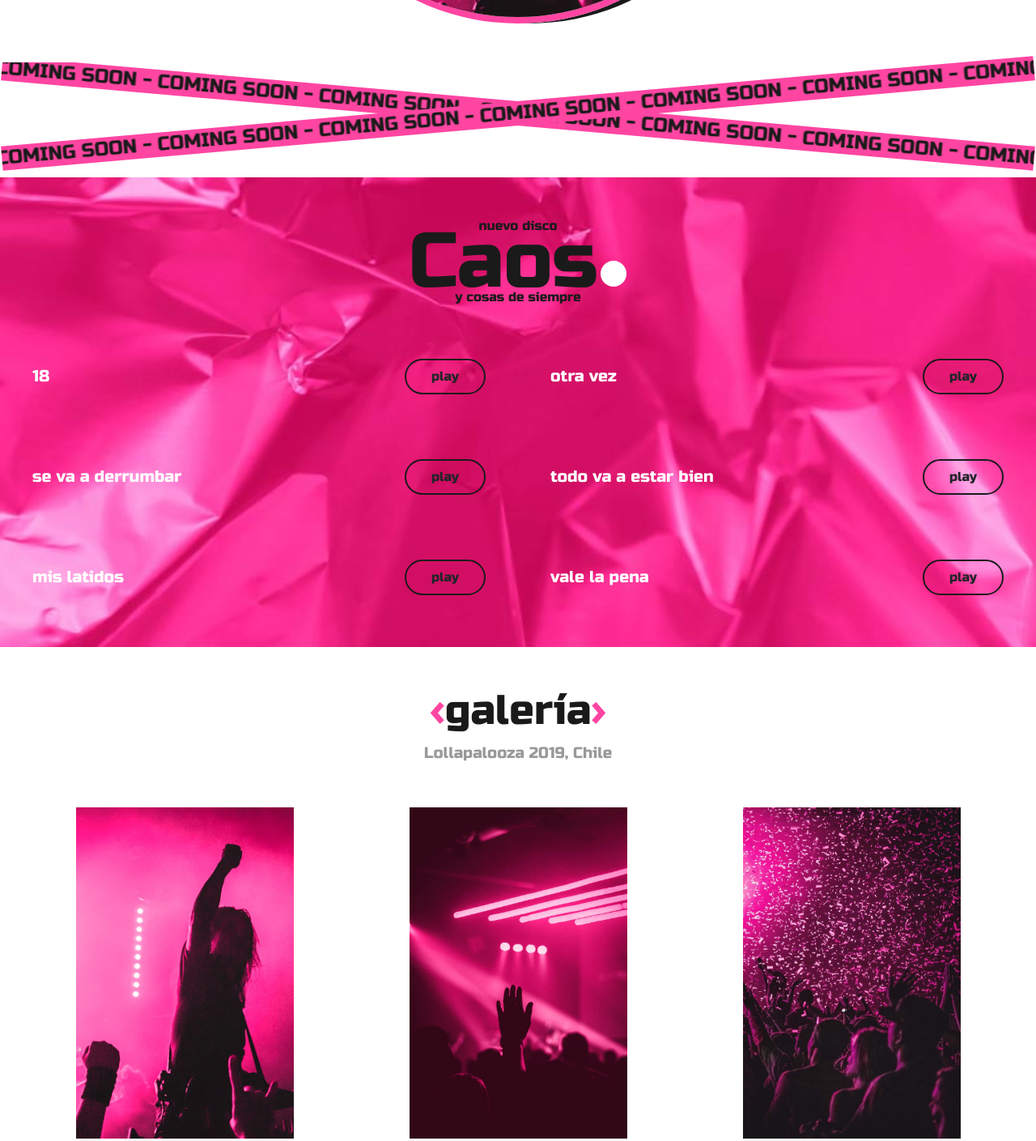
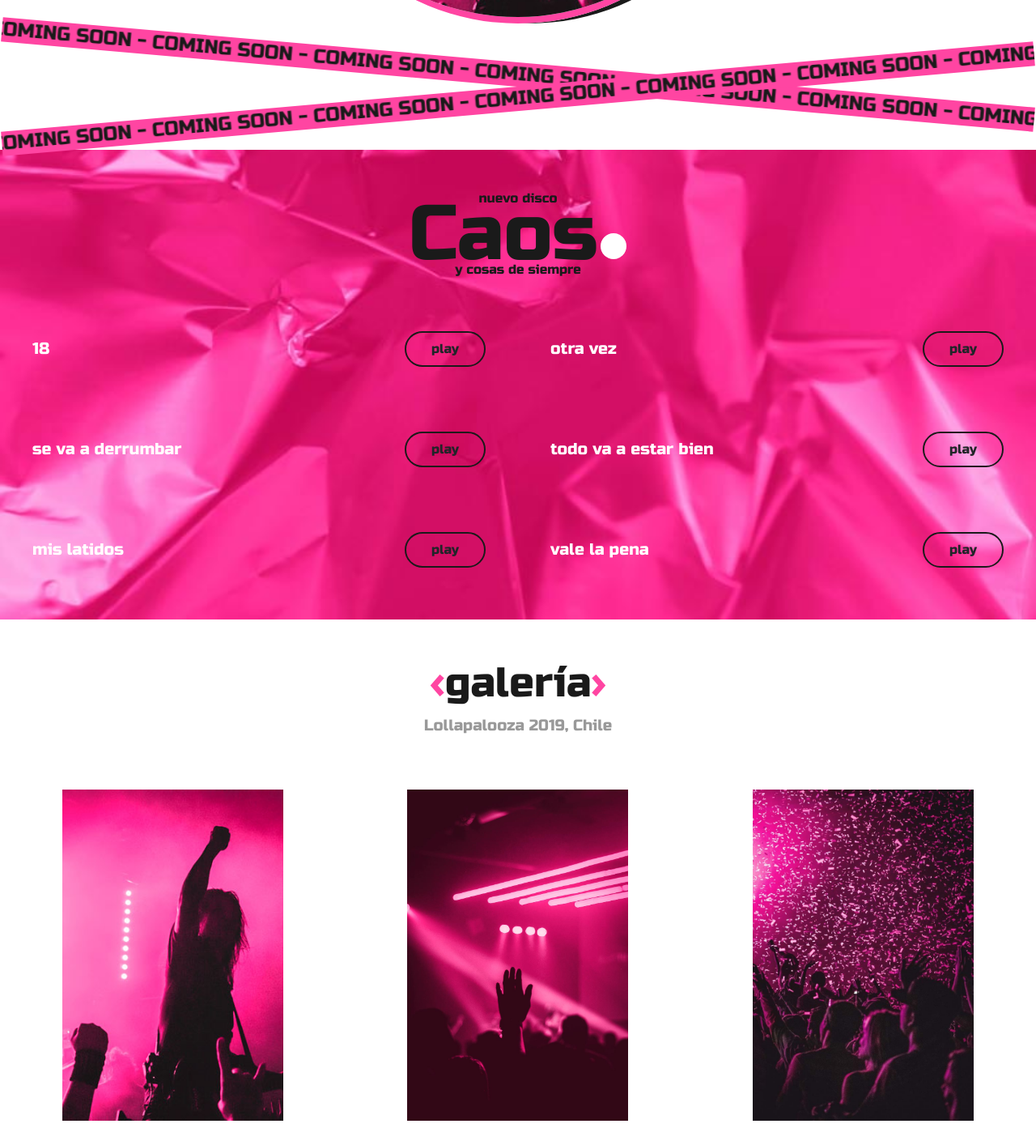
Before and after one commit to JotaUrbina/proyectoFinalCoderHouse__CodigoVeronica, a plain HTML site: page index.html in a window 1280 px wide. Shown: the part 679-2088 px from the top of the page at 81% size. Drawn offline with nearby package versions, Linux system fonts and the light colour scheme.

Commit message:
intento de debug scroll vertical

```diff
--- a/index.html
+++ b/index.html
@@ -69,11 +69,12 @@
         </div>
     </header>
 
-    <main class="container-fluid">
+    <main class="container-fluid p-0">
 
         <!------------CARRUSEL------------>
-        <section class="container-fluid p-0 m-0">
-            <div id="carouselExampleInterval" class="carousel slide carousel-fade row mt-5 p-0" data-bs-ride="carousel">
+        <section class="row m-0">
+            <div id="carouselExampleInterval" class="carousel slide carousel-fade col-12 mt-5 p-0"
+                data-bs-ride="carousel">
                 <div class="carousel-inner p-0">
                     <div class="carousel-item active imgCarrusel_container mx-auto" data-bs-interval="3000">
                         <img src="./img/guitarrista.jpg" class="rounded-circle" alt="Javier Urbina - Guitarrista">
@@ -83,7 +84,7 @@
                         <img src="./img/bajista.jpg" class="rounded-circle" alt="Hass Nachar - Bajista">
                     </div>
 
-                    <div class="carousel-item imgCarrusel_container  mx-auto"" data-bs-interval=" 3000">
+                    <div class="carousel-item imgCarrusel_container mx-auto"" data-bs-interval=" 3000">
                         <img src="./img/baterista.jpg" class="rounded-circle" alt="Mati Reyes - Baterista">
                     </div>
 
@@ -95,61 +96,61 @@
         </section>
 
         <!------------NUEVO LANZAMIENTO------------>
-        <section class="row mt-5">
+        <section class="row m-0 mt-5">
             <!------------CINTAS ANIMADAS------------>
-            <div class="col-12 d-flex align-items-center marquee marquee__1">
+            <div class="col-12 p-0 d-flex align-items-center marquee marquee__1">
                 <h2 class="m-0 fs-4">COMING SOON - COMING SOON - COMING SOON - COMING SOON - COMING SOON - COMING SOON -
                     COMING SOON - COMING SOON - COMING SOON - COMING SOON - COMING SOON - COMING SOON - COMING SOON -
                     COMING SOON - COMING SOON - COMING SOON - COMING SOON - COMING SOON - COMING SOON - COMING SOON -
                 </h2>
             </div>
-            <div class="col-12 d-flex align-items-center marquee marquee__2">
+            <div class="col-12 p-0 d-flex align-items-center marquee marquee__2">
                 <h2 class="m-0 fs-4">COMING SOON - COMING SOON - COMING SOON - COMING SOON - COMING SOON - COMING SOON -
                     COMING SOON - COMING SOON - COMING SOON - COMING SOON - COMING SOON - COMING SOON - COMING SOON -
                     COMING SOON - COMING SOON - COMING SOON - COMING SOON - COMING SOON - COMING SOON - COMING SOON -
                 </h2>
             </div>
             <!------------DISCO------------>
-            <div class="col-12 mt-5 pt-3">
+            <div class="col-12 mt-5 p-0">
                 <!------------CARDS CANCIONES------------>
-                <div class="row cardDisc_container">
-                    <div class="caos_container mt-5 d-flex flex-column align-items-center">
+                <div class="row m-0 cardDisc_container">
+                    <div class="caos_container col-12 mt-5 d-flex flex-column align-items-center">
                         <p class="m-0 caos_subtitle_1">nuevo disco</p>
                         <h2 class="m-0 caos_title">Caos<span class="punto"></span></h2>
                         <p class="m-0 caos_subtitle_2">y cosas de siempre</p>
                     </div>
 
-                    <div class="card col-md-6 g-lg-5 mw-50 cardDiscSong_container">
+                    <div class="card col-12 col-md-6 g-lg-5 mw-50 cardDiscSong_container">
                         <div class="card-body d-flex justify-content-between align-items-center">
                             <h5 class="card-title m-0">18</h5>
                             <a href="#" class="btn cardBtn cardBtn__disc">play</a>
                         </div>
                     </div>
-                    <div class="card col-md-6 g-lg-5 mw-50 cardDiscSong_container">
+                    <div class="card col-12 col-md-6 g-lg-5 mw-50 cardDiscSong_container">
                         <div class="card-body d-flex justify-content-between align-items-center">
                             <h5 class="card-title m-0">otra vez</h5>
                             <a href="#" class="btn cardBtn cardBtn__disc">play</a>
                         </div>
                     </div>
-                    <div class="card col-md-6 g-lg-5 cardDiscSong_container">
+                    <div class="card col-12 col-md-6 g-lg-5 cardDiscSong_container">
                         <div class=" card-body d-flex justify-content-between align-items-center">
                             <h5 class="card-title m-0">se va a derrumbar</h5>
                             <a href="#" class="btn cardBtn cardBtn__disc">play</a>
                         </div>
                     </div>
-                    <div class="card col-md-6 g-lg-5 cardDiscSong_container">
+                    <div class="card col-12 col-md-6 g-lg-5 cardDiscSong_container">
                         <div class=" card-body d-flex justify-content-between align-items-center">
                             <h5 class="card-title m-0">todo va a estar bien</h5>
                             <a href="#" class="btn cardBtn cardBtn__disc">play</a>
                         </div>
                     </div>
-                    <div class="card col-md-6 g-lg-5 mb-md-5 cardDiscSong_container">
+                    <div class="card col-12 col-md-6 g-lg-5 mb-md-5 cardDiscSong_container">
                         <div class="card-body d-flex justify-content-between align-items-center">
                             <h5 class="card-title m-0">mis latidos</h5>
                             <a href="#" class="btn cardBtn cardBtn__disc">play</a>
                         </div>
                     </div>
-                    <div class="card col-md-6 g-lg-5 mb-5 mb-md-5 cardDiscSong_container">
+                    <div class="card col-12 col-md-6 g-lg-5 mb-5 mb-md-5 cardDiscSong_container">
                         <div class="card-body d-flex justify-content-between align-items-center">
                             <h5 class="card-title m-0">vale la pena</h5>
                             <a href="#" class="btn cardBtn cardBtn__disc">play</a>
@@ -160,16 +161,16 @@
         </section>
 
         <!------------GALERÍA------------>
-        <section class="container-fluid mt-5 mb-5">
+        <section class="row m-0 mt-5 mb-5">
             <h2 class="text-center main_title"><span class="rosado">&lsaquo;</span>galería<span
                     class="rosado">&rsaquo;</span>
             </h2>
             <p class="text-center main_subtitle">Lollapalooza 2019, Chile</p>
-            <div class="row mt-5 g-1 galeria_container">
-                <div class="mx-auto imgGaleria_container imgGaleria_1">
+            <div class="col-12 p-0 mt-5 galeria_container">
+                <div class="mx-auto mb-1 imgGaleria_container imgGaleria_1">
                     <img src=" ./img/bajista.jpg" alt="Código Verónica en Lollapalooza 2019" class="img-fluid">
                 </div>
-                <div class="mx-auto imgGaleria_container imgGaleria_2">
+                <div class="mx-auto mb-1 imgGaleria_container imgGaleria_2">
                     <img src="./img/img_1.jpg" alt="Código Verónica en Lollapalooza 2019" class="img-fluid">
                 </div>
                 <div class="mx-auto imgGaleria_container imgGaleria_3">
--- a/style/style.css
+++ b/style/style.css
@@ -10,17 +10,12 @@
 body {
   min-width: 320px;
   min-height: 100vh;
-  max-width: 100vw;
 }
 
 body,
 a {
   font-family: "Russo One", sans-serif;
   color: #1a1a1a;
-}
-
-section {
-  overflow: hidden;
 }
 
 li {
@@ -87,8 +82,8 @@ li {
 /********** MAIN -- INDEX **********/
 
 .carousel-inner {
-  width: 100vw;
   display: grid;
+
   grid-template-columns: 10px auto 10px;
 }
 .carousel-item {
@@ -112,28 +107,23 @@ li {
 .marquee {
   white-space: nowrap;
   overflow: hidden;
-  width: 100vw;
+  width: 100%;
   height: 30px;
   background-color: #ff45a2;
   transform: rotate(5deg);
-  margin-top: 3rem;
-}
-.marquee__1 {
-  position: relative;
 }
 
 .marquee__2 {
   transform: rotate(-5deg);
-  position: absolute;
 }
 
 .marquee h2 {
-  min-width: 100%;
-  animation: marquee 3s linear infinite alternate-reverse;
+  width: 100%;
+  animation: marquee 3s linear infinite reverse;
 }
 
 .marquee_2 h2 {
-  min-width: 100%;
+  width: 100%;
   animation: marquee 3s linear infinite alternate;
 }
 
```
